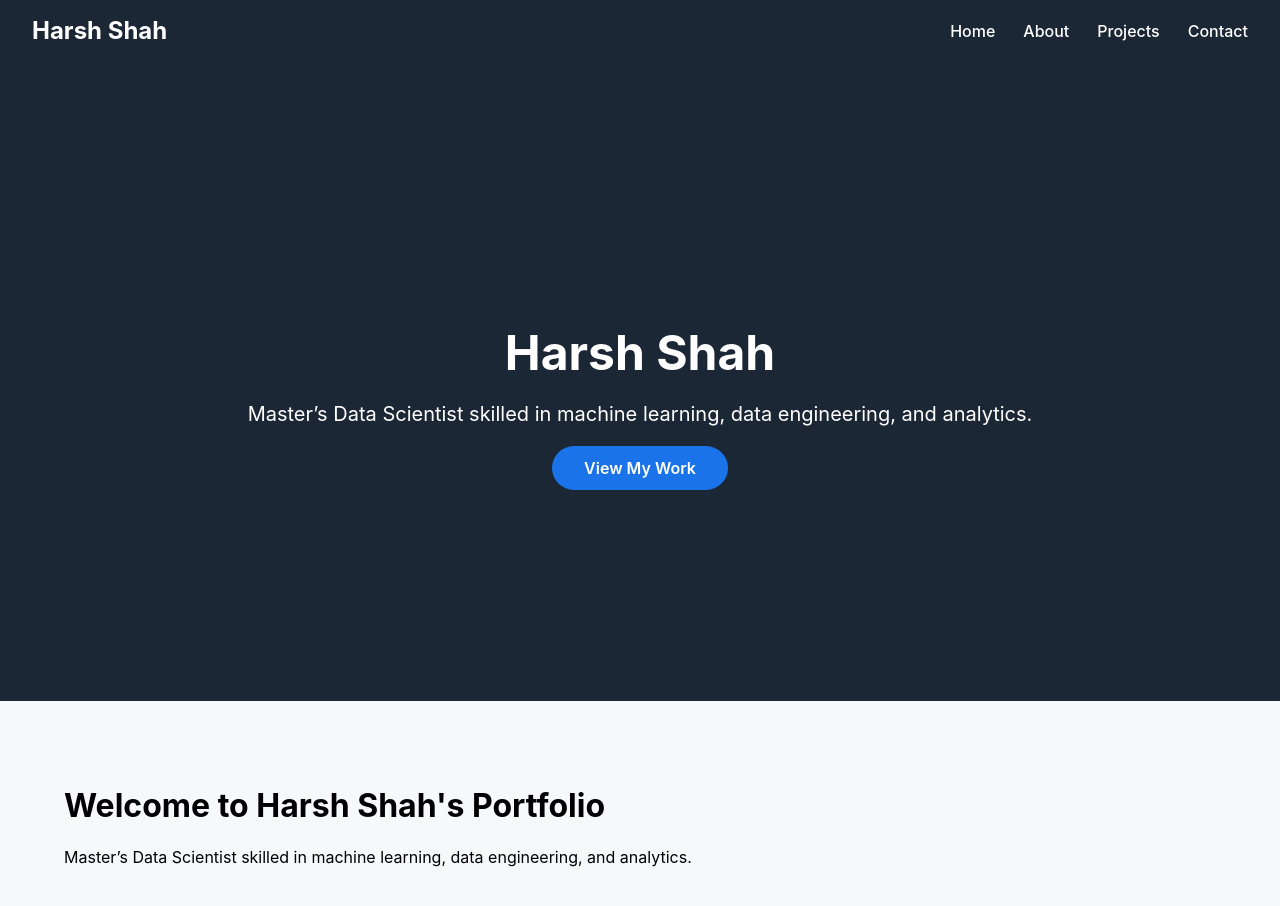
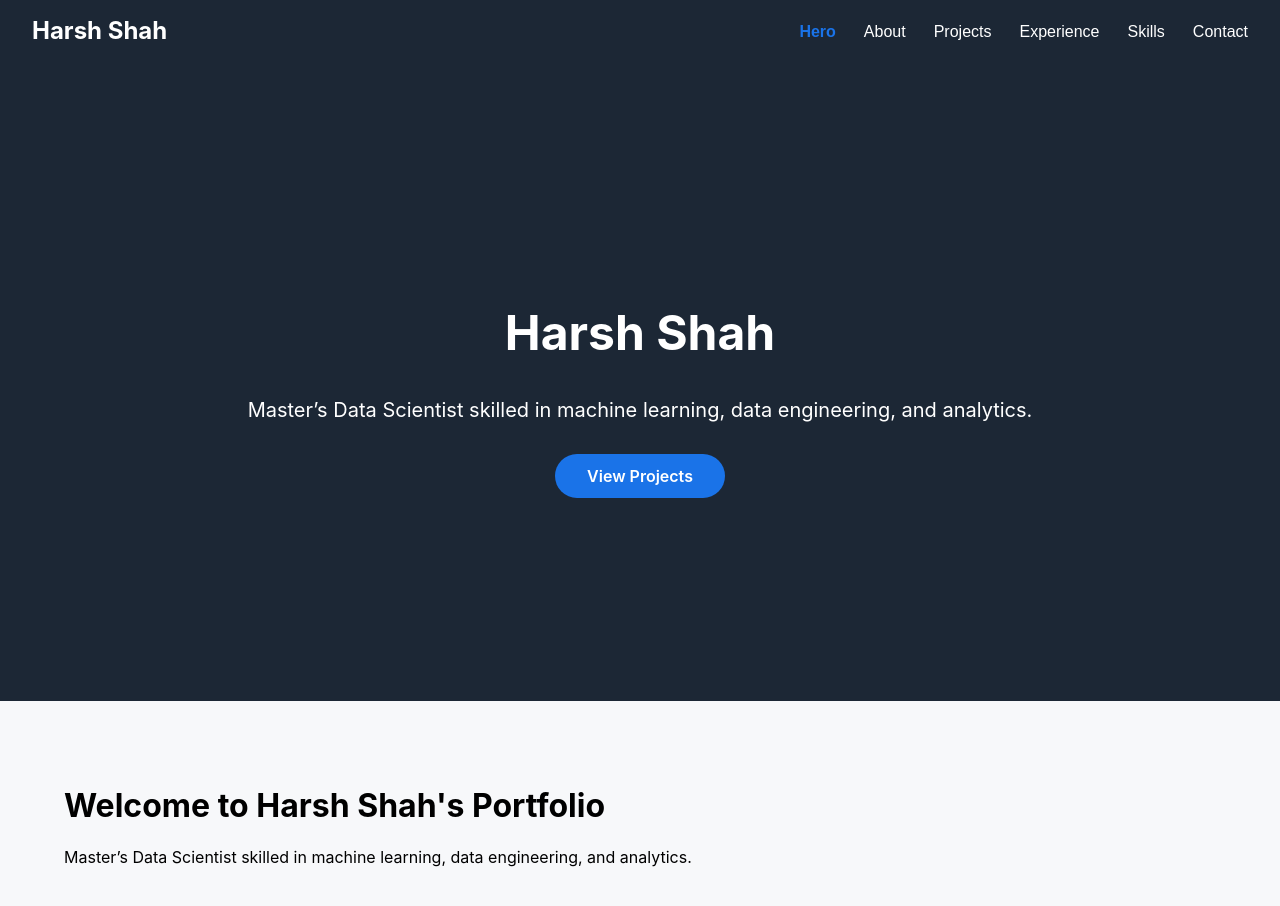
Before and after one commit to Harshgitbu/Harsh_Portfolio, a React (Create React App) app: page / in a window 1280 px wide. Shown: the top 906 px of the page. Built offline with nearby package versions, Linux system fonts and the light colour scheme.

Commit message:
revert + navbar styling changes

```diff
--- a/src/components/Hero/Hero.css
+++ b/src/components/Hero/Hero.css
@@ -3,18 +3,19 @@
   background: #1c2735;
   color: white;
   display: flex;
+  flex-direction: column;
   justify-content: center;
   align-items: center;
   text-align: center;
   padding: 0 2rem;
 }
 
-  .hero-content h1 {
+.hero h1 {
   font-size: 3rem;
   margin-bottom: 1rem;
 }
 
-  .hero-content p {
+.hero p {
   font-size: 1.25rem;
   margin-bottom: 2rem;
 }
--- a/src/components/Hero/Hero.jsx
+++ b/src/components/Hero/Hero.jsx
@@ -4,11 +4,9 @@ import './Hero.css';
 const Hero = () => {
   return (
     <section className="hero" id="hero">
-      <div className="hero-content">
-        <h1>Harsh Shah</h1>
-        <p>Master’s Data Scientist skilled in machine learning, data engineering, and analytics.</p>
-        <a href="#projects" className="hero-cta">View My Work</a>
-      </div>
+      <h1>Harsh Shah</h1>
+      <p>Master’s Data Scientist skilled in machine learning, data engineering, and analytics.</p>
+      <a href="#projects" className="hero-cta">View Projects</a>
     </section>
   );
 };
--- a/src/components/Navbar/Navbar.css
+++ b/src/components/Navbar/Navbar.css
@@ -33,3 +33,21 @@
   .navbar-links li a:hover {
     color: #1a73e8;
   }
+
+  .navbar-links button {
+    background: none;
+    border: none;
+    color: white;
+    cursor: pointer;
+    font-weight: 500;
+    font-size: 1rem;
+    padding: 0;
+    transition: color 0.3s;
+  }
+
+  .navbar-links button:hover,
+  .navbar-links button.active {
+    color: #1a73e8;
+    font-weight: 700;
+    outline: none;
+  }
--- a/src/components/Navbar/Navbar.jsx
+++ b/src/components/Navbar/Navbar.jsx
@@ -1,15 +1,42 @@
-import React from 'react';
+import React, { useState, useEffect } from 'react';
 import './Navbar.css';
 
 const Navbar = () => {
+  const [active, setActive] = useState('hero');
+
+  const handleNavClick = (id) => {
+    document.getElementById(id).scrollIntoView({ behavior: 'smooth' });
+    setActive(id);
+  };
+
+  // Optional: Update active on scroll
+  useEffect(() => {
+    const onScroll = () => {
+      const sections = ['hero', 'about', 'projects', 'experience', 'skills', 'contact'];
+      let scrollPos = window.scrollY + 200;
+      for (const id of sections) {
+        const elem = document.getElementById(id);
+        if (elem && elem.offsetTop <= scrollPos) setActive(id);
+      }
+    };
+    window.addEventListener('scroll', onScroll);
+    return () => window.removeEventListener('scroll', onScroll);
+  }, []);
+
   return (
     <nav className="navbar">
       <div className="navbar-logo">Harsh Shah</div>
       <ul className="navbar-links">
-        <li><a href="#hero">Home</a></li>
-        <li><a href="#about">About</a></li>
-        <li><a href="#projects">Projects</a></li>
-        <li><a href="#contact">Contact</a></li>
+        {['hero', 'about', 'projects', 'experience', 'skills', 'contact'].map((section) => (
+          <li key={section}>
+            <button
+              className={active === section ? 'active' : ''}
+              onClick={() => handleNavClick(section)}
+            >
+              {section.charAt(0).toUpperCase() + section.slice(1)}
+            </button>
+          </li>
+        ))}
       </ul>
     </nav>
   );
```
Also changed, not shown: 1 other file (tests, documents, lock files or other folders). Lines whose indentation alone changed are shown as unchanged.
